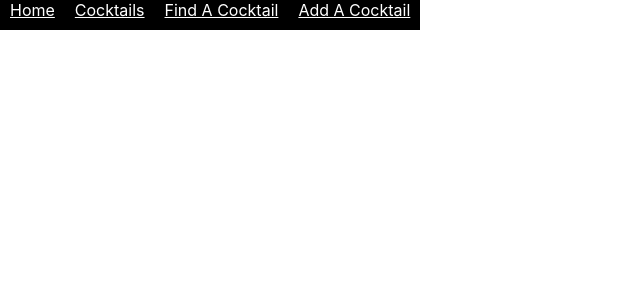
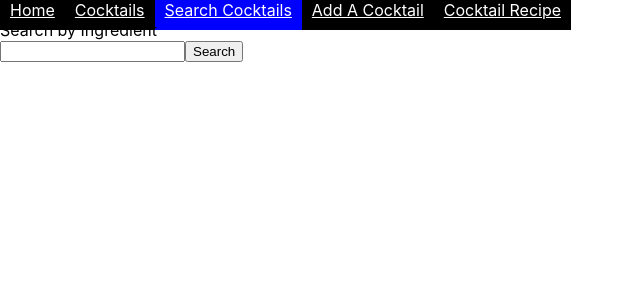
Before and after one commit to Jmp86/The-Bartender-Developer, a React (Create React App) app: page /search in a window 1280 px wide. Shown: the top 300 px of the page, without its empty margins (0-640 px from the left). Built offline with nearby package versions, Linux system fonts and the light colour scheme.

Commit message:
fetching recipe

```diff
--- a/src/App.js
+++ b/src/App.js
@@ -5,7 +5,8 @@ import Cocktails from './containers/Cocktails'
 import Home from './components/Home'
 import NavBar from './components/NavBar'
 import CocktailForm from './components/CocktailForm'
-import FindCocktail from './components/FindCocktail'
+import SearchCocktails from './components/SearchCocktails'
+import CocktailRecipe from './components/CocktailRecipe'
 
 function App() {
   return (
@@ -16,7 +17,8 @@ function App() {
           <Route exact path='/' component={Home}/>
           <Route exact path='/cocktails' component={Cocktails}/>
           <Route exact path='/cocktails/new' component={CocktailForm}/>
-          <Route exact path='/findcocktail' component={FindCocktail}/>
+          <Route exact path='/search' component={SearchCocktails}/>
+          <Route exact path='/recipe' component={CocktailRecipe}/>
         </Switch>
       </div>
     </Router>
--- /dev/null
+++ b/src/components/CocktailRecipe.js
@@ -0,0 +1,25 @@
+import React, { Component } from 'react'
+
+
+class CocktailRecipe extends Component {
+    constructor(props){
+        super(props)
+        this.state = {
+            name: '',
+            image: '',
+            ingredients: '',
+            recipe: ''
+        }
+    }
+
+
+    render(){
+        return(
+            <div>
+
+                {console.log(this.props)}
+            </div>
+        )
+    }
+}
+export default CocktailRecipe
--- a/src/components/FindCocktail.js
+++ /dev/null
@@ -1,41 +0,0 @@
-import React, { Component } from 'react'
-
-export default class FindCocktail extends Component {
-    constructor(){
-        super()
-        this.state = {
-            name: '',
-            image: '',
-            ingredient: '',
-            recipe: ''
-        }
-    }
-
-    handleClick = (e) => {
-        fetch(`https://the-cocktail-db.p.rapidapi.com/filter.php?i=${this.state.ingredient}`, {
-	            "method": "GET",
-	            "headers": {
-                    "x-rapidapi-key": "40bf57fa4amshd0014b2fc067c82p1fbb5ejsn04b68aa7a5b4",
-                    "x-rapidapi-host": "the-cocktail-db.p.rapidapi.com"
-	            }
-        })
-        .then(res => res.json())
-        .then(console.log)
-    }
-
-    handleChange = (e) => {
-        this.setState({
-            [e.target.name]: e.target.value
-        })
-    }
-
-    render(){
-        return(
-            <div>
-                <label>Search by Alcohol Type</label><br/>
-                <input type="text" name="ingredient" onChange={this.handleChange}/>
-                <button onClick={this.handleClick}>Search</button>
-            </div>
-        )
-    }
-}
--- a/src/components/Home.js
+++ b/src/components/Home.js
@@ -1,9 +1,13 @@
 import React, { Component } from 'react'
+import ViewCocktails from './ViewCocktails'
 
 class Home extends Component {
     render(){
         return(
-            <h1>The Bartender Developer</h1>
+            <div>
+                <h1>The Bartender Developer</h1>
+                <ViewCocktails/>
+            </div>
         )
     }
 }
--- /dev/null
+++ b/src/components/Item.js
@@ -0,0 +1,67 @@
+import React, { Component } from 'react'
+import { Link } from 'react-router-dom'
+
+
+class Item extends Component {
+    constructor(){
+        super()
+        this.state = {
+            name: '',
+            image: '',
+            ingredients: [],
+            measurements: [],
+            instructions: ''
+        }
+    }
+
+        handleClick = () => {
+          fetch(`https://the-cocktail-db.p.rapidapi.com/lookup.php?i=${this.props.item.idDrink}`, {
+            "method": "GET",
+            "headers": {
+                "x-rapidapi-key": "40bf57fa4amshd0014b2fc067c82p1fbb5ejsn04b68aa7a5b4",
+                "x-rapidapi-host": "the-cocktail-db.p.rapidapi.com"
+            }
+        })
+        .then(res => res.json())
+        .then(
+            console.log
+        //     recipe => this.setState({
+        //     name: recipe.drinks[0].strDrink,
+        //     image: recipe.drinks[0].strDrinkThumb,
+        //     ingredients: [recipe.drinks[0].strIngredient1,
+        //        recipe.drinks[0].strIngredient2,
+        //        recipe.drinks[0].strIngredient3,
+        //        recipe.drinks[0].strIngredient4,
+        //        recipe.drinks[0].strIngredient5,
+        //        recipe.drinks[0].strIngredient6,
+        //        recipe.drinks[0].strIngredient7,
+        //        recipe.drinks[0].strIngredient8,
+        //        recipe.drinks[0].strIngredient9,
+        //        recipe.drinks[0].strIngredient10],
+        //     measurements: [recipe.drinks[0].strMeasure1,
+        //        recipe.drinks[0].strMeasure2,
+        //        recipe.drinks[0].strMeasure3,
+        //        recipe.drinks[0].strMeasure4,
+        //        recipe.drinks[0].strMeasure5,
+        //        recipe.drinks[0].strMeasure6,
+        //        recipe.drinks[0].strMeasure7,
+        //        recipe.drinks[0].strMeasure8,
+        //        recipe.drinks[0].strMeasure9,
+        //        recipe.drinks[0].strMeasure0],
+        //     instructions: recipe.drinks[0].strInstructions
+        // })
+        )
+        }
+
+        render(){
+            return (
+            <li onClick={this.handleClick}>
+                {this.props.item.strDrink}
+                {/* <Link to="/recipe">{this.props.item.strDrink}</Link> */}
+            </li>
+        )
+    }
+}
+
+
+export default Item
--- /dev/null
+++ b/src/components/List.js
@@ -0,0 +1,31 @@
+import React, { Component } from 'react'
+import Item from './Item'
+
+
+
+class List extends Component {
+    constructor(){
+        super()
+        this.state = {
+            cocktail: []
+        }
+    }
+
+    renderItems() {
+        if(Array.isArray(this.props.cocktails)){
+        return this.props.cocktails.map(item => <Item key={item.strDrink} item={item}/>)
+    } else {
+        return <li>Not a valid ingredient</li>
+    }
+}
+
+    render(){
+        return (
+                <ul>
+                    {this.renderItems()}
+                </ul>
+        )
+    }
+}
+
+export default List
--- a/src/components/NavBar.js
+++ b/src/components/NavBar.js
@@ -35,14 +35,14 @@ class NavBar extends Component {
                     Cocktails
                 </NavLink>
                 <NavLink
-                    to='/findcocktail'
+                    to='/search'
                     exact
                     style={link}
                     activeStyle={{
                         background: 'blue'
                     }}
                 >
-                    Find A Cocktail
+                    Search Cocktails
                 </NavLink>
                 <NavLink
                     to='/cocktails/new'
@@ -54,6 +54,16 @@ class NavBar extends Component {
                 >
                     Add A Cocktail
                 </NavLink>
+                <NavLink
+                    to='/recipe'
+                    exact
+                    style={link}
+                    activeStyle={{
+                        background: 'blue'
+                    }}
+                >
+                    Cocktail Recipe
+                </NavLink>
             </div>
         )
     }
--- /dev/null
+++ b/src/components/SearchCocktails.js
@@ -0,0 +1,72 @@
+import React, { Component } from 'react'
+import List from './List'
+
+
+export default class SearchCocktails extends Component {
+    constructor(){
+        super()
+        this.state = {
+            cocktails: [],
+            ingredient: ''
+        }
+    }
+
+//     componentDidMount(){
+//         fetch(`https://the-cocktail-db.p.rapidapi.com/filter.php?i=rum`, {
+//             "method": "GET",
+//             "headers": {
+//                 "x-rapidapi-key": "40bf57fa4amshd0014b2fc067c82p1fbb5ejsn04b68aa7a5b4",
+//                 "x-rapidapi-host": "the-cocktail-db.p.rapidapi.com"
+//             }
+//     })
+//     .then(res => res.json())
+//     .then(cocktails => this.setState({ cocktails: cocktails.drinks }))
+//     .catch(error => {
+//         throw(error);
+//     })
+// }
+
+
+    handleClick = (e) => {
+        fetch(`https://the-cocktail-db.p.rapidapi.com/filter.php?i=${this.state.ingredient}`, {
+	            "method": "GET",
+	            "headers": {
+                    "x-rapidapi-key": "40bf57fa4amshd0014b2fc067c82p1fbb5ejsn04b68aa7a5b4",
+                    "x-rapidapi-host": "the-cocktail-db.p.rapidapi.com"
+	            }
+        })
+        .then(res => res.json())
+        .then(cocktails => this.setState({ cocktails: cocktails.drinks }))
+        .catch(error => {
+            throw(error);
+        })
+    }
+
+    handleChange = (e) => {
+        this.setState({
+            [e.target.name]: e.target.value
+        })
+    }
+
+    handleKeypress = (e) => {
+      if (e.charCode === 13) {
+        this.handleClick()
+        console.log(e)
+      } else {
+          return null
+      }
+    }
+
+
+    render(){
+        return(
+            <div>
+                <label>Search by Ingredient</label><br/>
+                <input type="text" name="ingredient" onChange={this.handleChange} onKeyPress={this.handleKeypress}/>
+                <button onClick={this.handleClick} >Search</button>
+                <h2>{this.state.ingredient.toUpperCase()}</h2>
+                <List cocktails={this.state.cocktails}/>
+            </div>
+        )
+    }
+    }
--- /dev/null
+++ b/src/components/ViewCocktails.js
@@ -0,0 +1,11 @@
+import React from 'react'
+import { Link } from 'react-router-dom'
+
+function ViewCocktails(){
+    return(
+        <Link to={'/cocktails'}>
+            <button>Check Out Some Cocktails</button>
+        </Link>
+    )
+}
+export default ViewCocktails
--- a/src/containers/Cocktails.js
+++ b/src/containers/Cocktails.js
@@ -1,6 +1,6 @@
 import React, { Component } from 'react'
 import AddCocktail from '../components/AddCocktail'
-
+import { Link } from 'react-router-dom'
 
 class Cocktails extends Component {
     constructor(){
@@ -20,6 +20,7 @@ class Cocktails extends Component {
         return(
             <div>
                 <AddCocktail/>
+                <Link to="/search"> Search for Cocktails</Link>
             </div>
         )
     }
```
